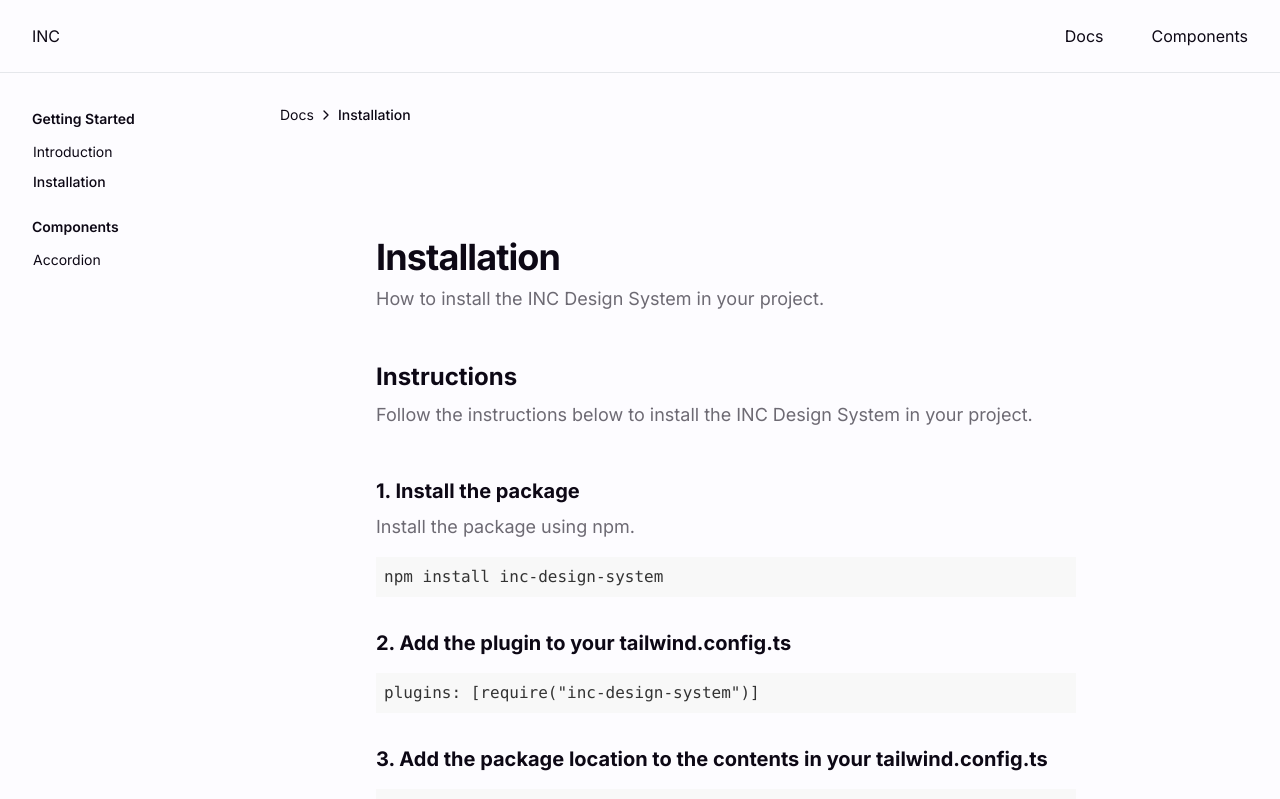
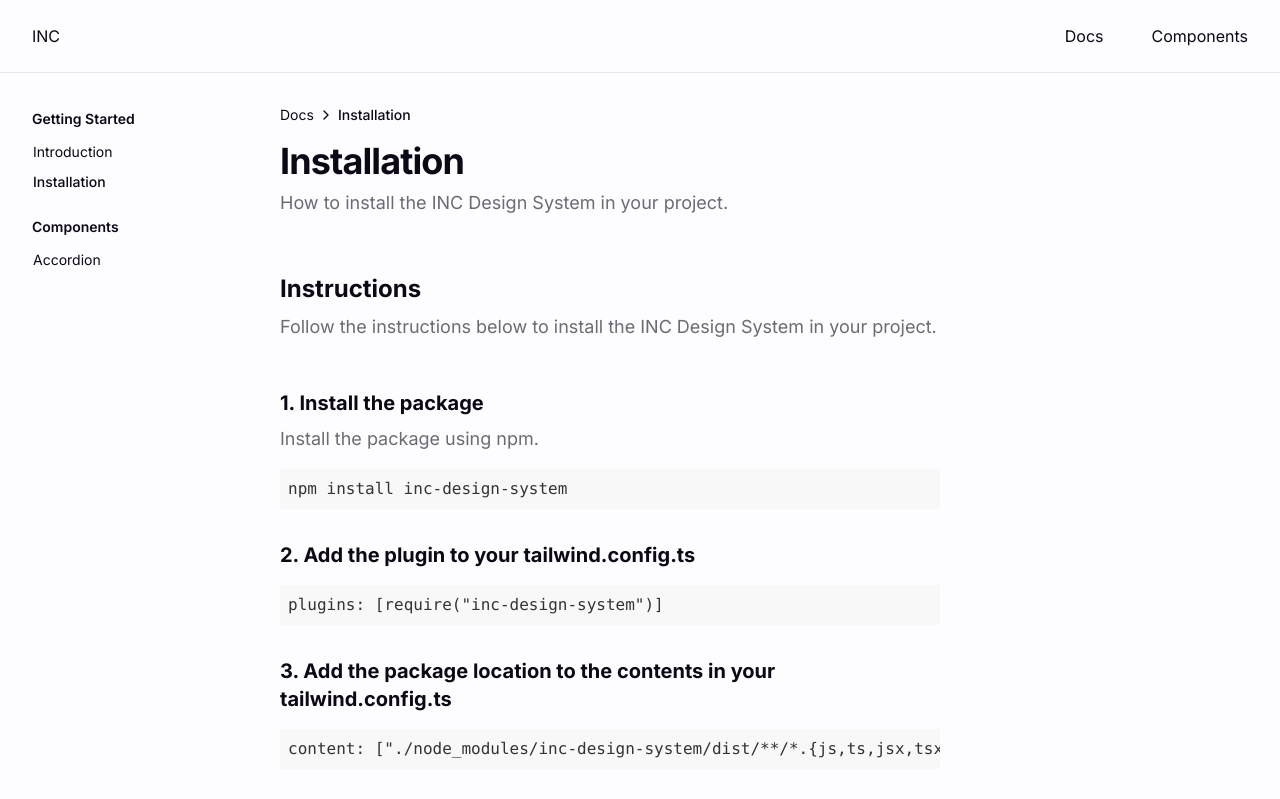
Before and after one commit to Zolastic/inc-design-system-documentation, a Next.js app: page /docs/installation in a window 1280 px wide. Shown: the top 799 px of the page. Built offline with nearby package versions, Linux system fonts and the light colour scheme.

Commit message:
refactor(docs/installation): Refactor installation page layout and styles

```diff
--- a/src/app/docs/installation/page.tsx
+++ b/src/app/docs/installation/page.tsx
@@ -10,7 +10,7 @@ const Page = (props: Props) => {
   const importCode = `import {Alert} from "inc-design-system/alert"`;
 
   return (
-    <main className="flex min-h-screen flex-col items-start justify-start p-24 bg-background">
+    <>
       <h1 className="scroll-m-20 text-4xl font-bold tracking-tight text-text-default">
         Installation
       </h1>
@@ -66,7 +66,7 @@ const Page = (props: Props) => {
           </div>
         </div>
       </div>
-    </main>
+    </>
   );
 };
 
```
